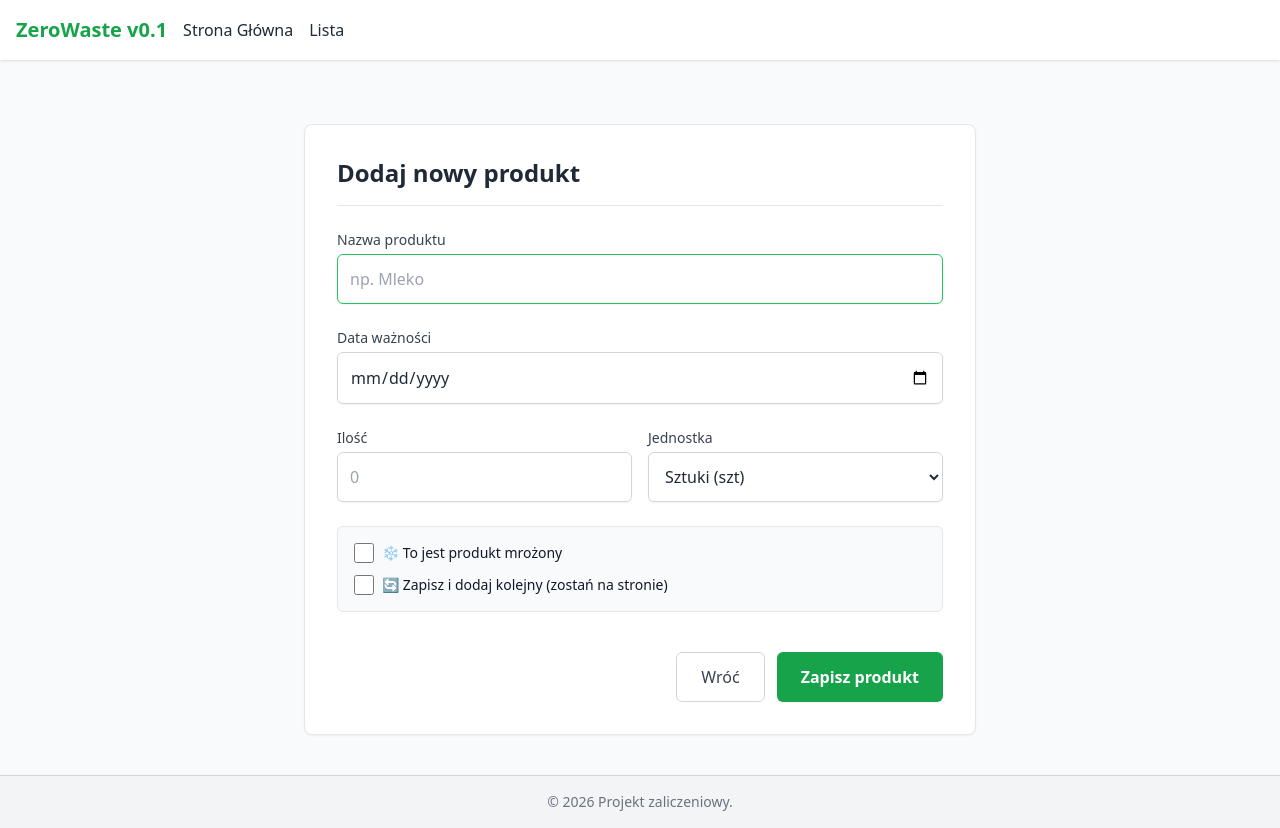
After one commit to Leppniz/ZeroWaste, a Flask app: page /dodaj in a window 1280 px wide. The commit adds this page. Run offline with Flask 3, Linux system fonts and the light colour scheme; some libraries are stand-ins or nearby versions.

Commit message:
Dodanie oddzielnej karty dodawania

```diff
--- a/app.py
+++ b/app.py
@@ -1,6 +1,6 @@
 from itertools import count
 
-from flask import Flask, render_template, request, redirect, url_for
+from flask import Flask, render_template, request, redirect, url_for, flash
 from katalog import Katalog
 from produkt import ProduktSztuki, ProduktWaga
 from settings import DAYS_TO_WARNING
@@ -9,6 +9,7 @@ app = Flask(__name__)
 
 # Config - zeby widziec zmiany od razu
 app.config['TEMPLATES_AUTO_RELOAD'] = True
+app.config['SECRET_KEY'] = 'TAJNY_KLUCZ'
 
 # Tworzymy JEDEN wspólny katalog dla całej aplikacji
 moj_katalog = Katalog()
@@ -80,30 +81,49 @@ def usun_produkt(id_produktu):
     return redirect(request.referrer or url_for('strona_glowna'))
 
 
-@app.route('/dodaj', methods=['POST'])
+@app.route('/dodaj', methods=['GET', 'POST'])
 def dodaj_produkt():
-    # 1. Pobieramy dane
-    nazwa = request.form.get('nazwa')
-    data = request.form.get('data')
-    try:
-        ilosc = float(request.form.get('ilosc'))
-    except ValueError:
-        ilosc = 0  # Zabezpieczenie jak ktoś wpisze głupoty
+    # === POST: Zapisujemy dane ===
+    if request.method == 'POST':
+        nazwa = request.form.get('nazwa')
+        data = request.form.get('data')
 
-    jednostka = request.form.get('wybrana_jednostka')
+        try:
+            ilosc = float(request.form.get('ilosc'))
+        except ValueError:
+            ilosc = 0.0
 
-    # 2. Logika wyboru klasy (OOP)
-    if jednostka == 'szt':
-        # Dla sztuk ilosc musi byc int
-        nowy_produkt = ProduktSztuki(nazwa, data, int(ilosc))
-    else:
-        # Dla wagi/objętości przekazujemy wybraną jednostkę (kg, g, l, ml)
-        nowy_produkt = ProduktWaga(nazwa, data, ilosc, jednostka)
+        jednostka = request.form.get('wybrana_jednostka')
 
-    # 3. Dodanie do katalogu
-    moj_katalog.addProdukt(nowy_produkt)
+        # 1. Sprawdzamy czy użytkownik zaznaczył "Zamrożone"
+        # Checkbox zwraca 'on' jeśli zaznaczony, albo None jeśli nie
+        jest_mrozone = request.form.get('czy_zamrozone') is not None
 
-    return redirect(request.referrer or url_for('strona_glowna'))
+        # 2. Tworzymy obiekt (OOP)
+        if jednostka == 'szt':
+            nowy_produkt = ProduktSztuki(nazwa, data, int(ilosc))
+        else:
+            nowy_produkt = ProduktWaga(nazwa, data, ilosc, jednostka)
+
+        # Ustawiamy flagę zamrożenia (musisz mieć pole is_frozen w klasie Produkt!)
+        nowy_produkt.isFrozen = jest_mrozone
+
+        # 3. Dodajemy do katalogu
+        moj_katalog.addProdukt(nowy_produkt)
+
+        # 4. Sprawdzamy czy user chce dodać kolejny, czy wyjść
+        chce_kolejny = request.form.get('dodaj_kolejny')
+
+        if chce_kolejny:
+            # Jeśli zaznaczył "Dodaj kolejny", wyświetlamy komunikat i zostajemy tu
+            flash(f"Dodano produkt: {nazwa}. Możesz dodać następny.")
+            return redirect(url_for('dodaj_produkt'))
+        else:
+            # Standardowo wracamy na listę
+            return redirect(url_for('lista_produktow'))
+
+    # === GET: Wyświetlamy formularz ===
+    return render_template('dodaj.html')
 
 if __name__ == '__main__':
     app.run(debug=True)
--- a/templates/dashboard.html
+++ b/templates/dashboard.html
@@ -45,7 +45,7 @@
 
     <div class="rounded-xl p-8 text-center">
         <div class="flex flex-col sm:flex-row justify-center gap-4">
-            <a href="{{ url_for('lista_produktow') }}"
+            <a href="{{ url_for('dodaj_produkt') }}"
                class="bg-green-600 hover:bg-green-700 text-white font-semibold py-3 px-8 rounded-full shadow transition-colors">
                + Dodaj nowy produkt
             </a>
--- /dev/null
+++ b/templates/dodaj.html
@@ -0,0 +1,83 @@
+{% extends 'base.html' %}
+
+{% block content %}
+    <div class="max-w-2xl mx-auto bg-white p-8 rounded-lg shadow-sm border border-gray-200 mt-10">
+
+        <div class="mb-6 border-b pb-4">
+            <h1 class="text-2xl font-bold text-gray-800">Dodaj nowy produkt</h1>
+        </div>
+
+        {% with messages = get_flashed_messages() %}
+            {% if messages %}
+                <div class="bg-green-100 border border-green-400 text-green-700 px-4 py-3 rounded mb-4">
+                    {% for message in messages %}
+                        <p>{{ message }}</p>
+                    {% endfor %}
+                </div>
+            {% endif %}
+        {% endwith %}
+
+        <form action="/dodaj" method="post" class="space-y-6">
+
+            <div>
+                <label class="block text-sm font-medium text-gray-700 mb-1">Nazwa produktu</label>
+                <input type="text" name="nazwa" placeholder="np. Mleko" required autofocus
+                       class="w-full rounded-md border-gray-300 shadow-sm p-3 border focus:border-green-500 outline-none transition">
+            </div>
+
+            <div>
+                <label class="block text-sm font-medium text-gray-700 mb-1">Data ważności</label>
+                <input type="date" name="data" required
+                       class="w-full rounded-md border-gray-300 shadow-sm p-3 border focus:border-green-500 outline-none transition">
+            </div>
+
+            <div class="grid grid-cols-2 gap-4">
+                <div>
+                    <label class="block text-sm font-medium text-gray-700 mb-1">Ilość</label>
+                    <input type="number" name="ilosc" step="0.01" min="0" placeholder="0" required
+                           class="w-full rounded-md border-gray-300 shadow-sm p-3 border focus:border-green-500 outline-none transition">
+                </div>
+                <div>
+                    <label class="block text-sm font-medium text-gray-700 mb-1">Jednostka</label>
+                    <select name="wybrana_jednostka"
+                            class="w-full rounded-md border-gray-300 shadow-sm p-3 border focus:border-green-500 outline-none bg-white">
+                        <option value="szt">Sztuki (szt)</option>
+                        <option value="kg">Kilogramy (kg)</option>
+                        <option value="g">Gramy (g)</option>
+                        <option value="l">Litry (l)</option>
+                        <option value="ml">Mililitry (ml)</option>
+                    </select>
+                </div>
+            </div>
+
+            <div class="bg-gray-50 p-4 rounded-md border border-gray-200 space-y-3">
+
+                <div class="flex items-center">
+                    <input type="checkbox" id="mrozonka" name="czy_zamrozone" class="w-5 h-5 text-green-600 rounded border-gray-300 focus:ring-green-500">
+                    <label for="mrozonka" class="ml-2 block text-sm text-gray-900 font-medium">
+                        ❄️ To jest produkt mrożony
+                    </label>
+                </div>
+
+                <div class="flex items-center">
+                    <input type="checkbox" id="kolejny" name="dodaj_kolejny" class="w-5 h-5 text-blue-600 rounded border-gray-300 focus:ring-blue-500">
+                    <label for="kolejny" class="ml-2 block text-sm text-gray-900 font-medium">
+                        🔄 Zapisz i dodaj kolejny (zostań na stronie)
+                    </label>
+                </div>
+            </div>
+
+            <div class="flex justify-end gap-3 pt-4">
+                <a href="{{ url_for('strona_glowna') }}"
+                   class="px-6 py-3 rounded-md border border-gray-300 text-gray-700 hover:bg-gray-50 transition">
+                    Wróć
+                </a>
+                <button type="submit"
+                        class="px-6 py-3 rounded-md bg-green-600 text-white hover:bg-green-700 font-bold shadow-sm transition">
+                    Zapisz produkt
+                </button>
+            </div>
+
+        </form>
+    </div>
+{% endblock %}
```
